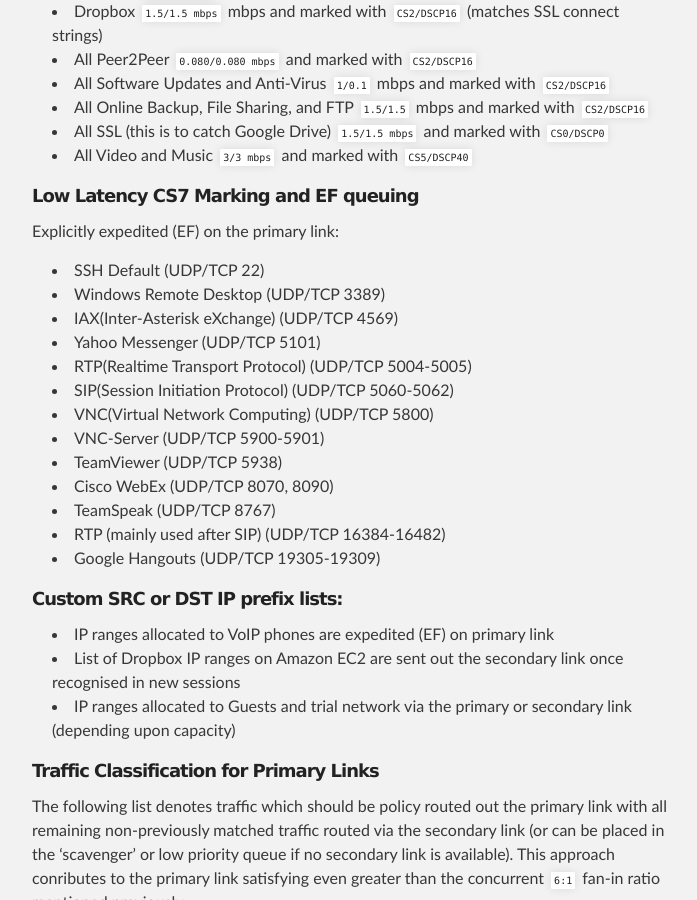
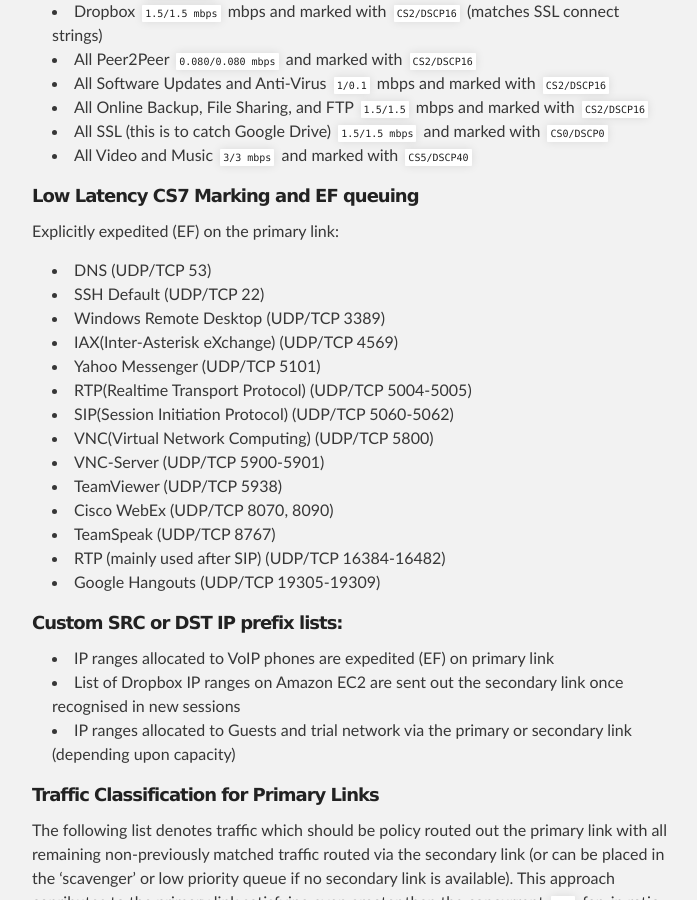
Before and after one commit to podomere/ond, a Jekyll site: the page built from ond-00001/ond-00001.md, in a window 1280 px wide and 900 px high, scrolled down 18159 px. Shown: the whole window, without its empty margins (288-985 px from the left). Built offline with Jekyll 4.4.1, drawn with Linux system fonts in a browser that asks for light colours.

Commit message:
Nearly forgot DNS due to different doco type format markup

```diff
--- a/ond-00001/ond-00001.md
+++ b/ond-00001/ond-00001.md
@@ -359,6 +359,7 @@
 
 Explicitly expedited (EF) on the primary link:
 
+* DNS (UDP/TCP 53)
 * SSH Default (UDP/TCP 22)
 * Windows Remote Desktop (UDP/TCP 3389)
 * IAX(Inter-Asterisk eXchange) (UDP/TCP 4569)
```
